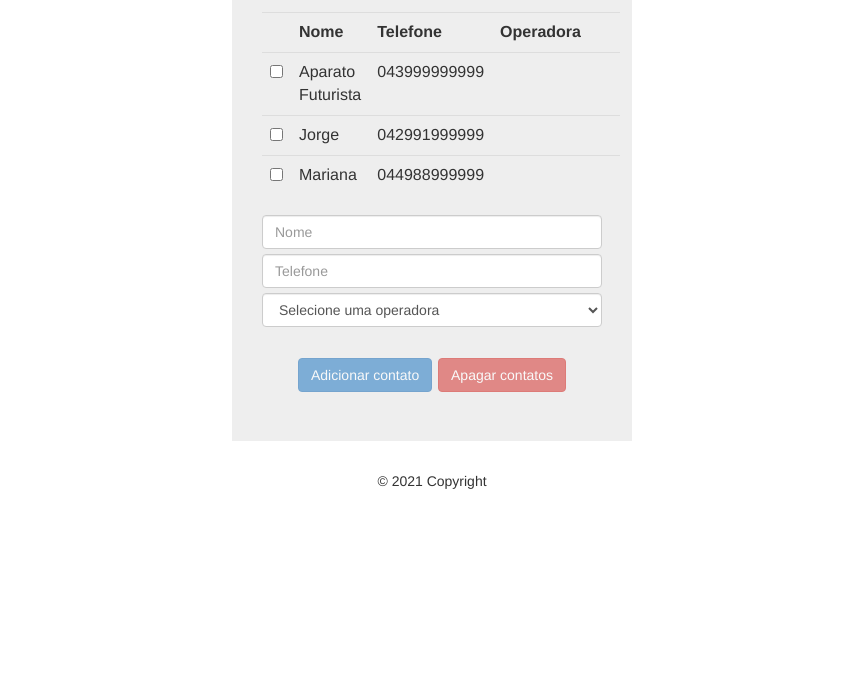
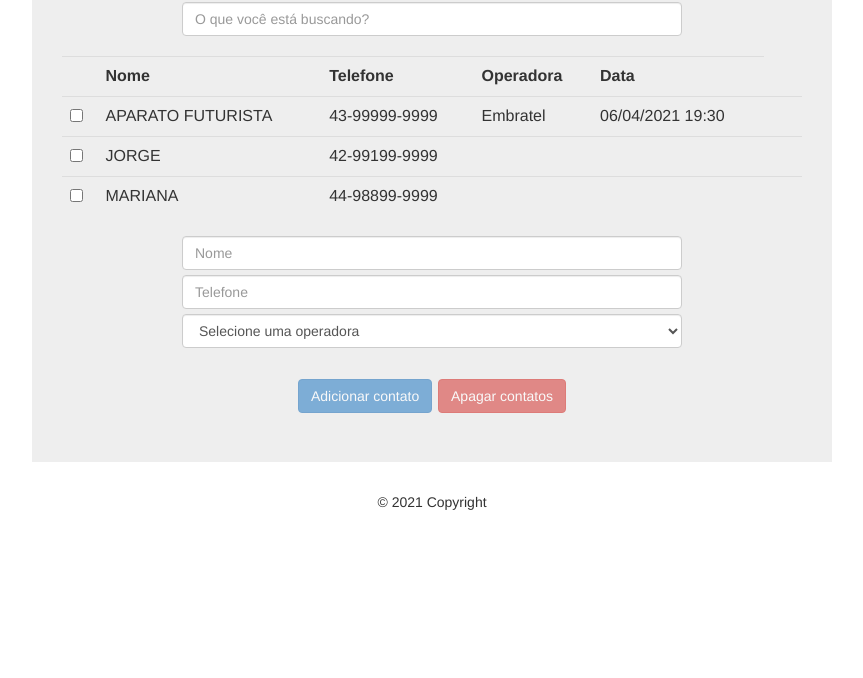
Before and after one commit to katiasilva13/AngularJS-Rodrigo-Branas, a plain HTML site: page index.html in a window 1280 px wide. Shown: the part 122-800 px from the top of the page, without its empty margins (208-1071 px from the left). Drawn offline with nearby package versions, Linux system fonts and the light colour scheme.

Commit message:
center form, nome as uppercase, filter - v1.4.2

```diff
--- a/index.html
+++ b/index.html
@@ -6,7 +6,7 @@
     <link rel="stylesheet" type="text/css" href="lib/bootstrap/bootstrap.css" />
     <style>
         .jumbotron {
-            width: 400px;
+            width: 800px;
             text-align: center;
             margin-top: 20px;
             margin-left: auto;
@@ -18,7 +18,10 @@
         }
 
         .form-control {
+            margin: auto;
+            float: 0;
             margin-bottom: 5px;
+            width: 500px;
         }
 
         .btn {
@@ -32,7 +35,6 @@
         .negrito {
             font-weight: bold;
         }
-
     </style>
     <script src="lib/angular/angular.js"></script>
     <script src="lib/angular/angular-messages.js"></script>
@@ -43,11 +45,12 @@
             .controller("listaTelefonicaCtrl", function ($scope) {
                 $scope.app = "Lista Telefônica";
                 $scope.contatos = [
-                    { nome: "Aparato Futurista", telefone: "043999999999" },
-                    { nome: "Jorge", telefone: "042991999999" },
-                    { nome: "Mariana", telefone: "044988999999" },
+                    { nome: "Aparato Futurista", telefone: "43-99999-9999", data: new Date(), operadora: { nome: "Embratel", codigo: "21" } },
+                    { nome: "Jorge", telefone: "42-99199-9999" },
+                    { nome: "Mariana", telefone: "44-98899-9999" },
                 ];
                 $scope.adicionarContato = function (contato) {
+                    contato.data=new Date();
                     $scope.contatos.push(angular.copy(contato));
                     delete $scope.contato;
                     $scope.contatoForm.$setPristine();
@@ -77,6 +80,8 @@
 <body ng-controller="listaTelefonicaCtrl">
     <div class="jumbotron">
         <h3>{{app}}</h3>
+
+		<input class="form-control" type="text" ng-model="criterioDeBusca" placeholder="O que você está buscando?"/>
         <!-- ng-ig= lazy loading, coisas que pesam mais na memória,
             do contrário pode usar ng-show ou ng-hide-->
         <table ng-show="contatos.length > 0" class="table">
@@ -85,21 +90,21 @@
                 <th>Nome</th>
                 <th>Telefone</th>
                 <th>Operadora</th>
-                <th></th>
+                <th>Data</th>
             </tr>
-            <tr ng-class="{'selecionado negrito': contato.selecionado}" ng-repeat="contato in contatos">
-
+            <tr ng-class="{'selecionado negrito': contato.selecionado}" ng-repeat="contato in contatos | filter:criterioDeBusca">
+                <!-- <tr ng-class="{'selecionado negrito': contato.selecionado}" ng-repeat="contato in contatos | filter:{nome: criterioDeBusca}"> -->
                 <td><input type="checkbox" ng-model="contato.selecionado"></td>
-                <td>{{contato.nome}}</td>
+                <td>{{contato.nome | uppercase}}</td>
                 <td>{{contato.telefone}}</td>
                 <td>{{contato.operadora.nome}}</td>
-
+                <td>{{contato.data | date: 'dd/MM/yyyy HH:mm'}}</td>
                 <td>
                     <div style="width: 15px; height: 15px;" ng-style="{'background-color': contato.cor}"></div>
                 </td>
             </tr>
         </table>
-        <form name="contatoForm">
+        <form name="contatoForm" center-block>
             <input class="form-control" type="text" ng-model="contato.nome" name="nome" placeholder="Nome"
                 ng-required="true" ng-minlength="7" />
             <input class="form-control" type="text" ng-model="contato.telefone" name="telefone" placeholder="Telefone"
@@ -112,7 +117,8 @@
         </form>
 
         <div ng-messages="contatoForm.nome.$error">
-            <div ng-message="required && (contatoForm.nome.$dirty || contatoForm.telefone.$valid)" class="alert alert-danger">
+            <div ng-message="required && (contatoForm.nome.$dirty || contatoForm.telefone.$valid)"
+                class="alert alert-danger">
                 Nome é obrigatório.
             </div>
         </div>
```
